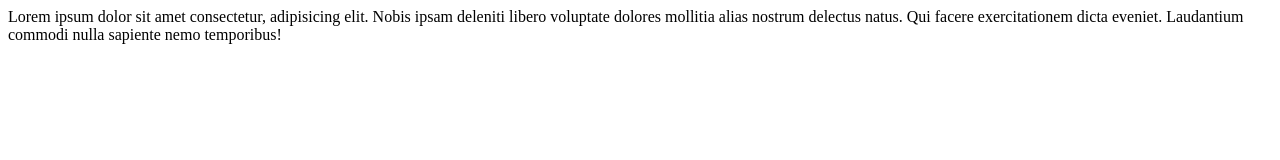
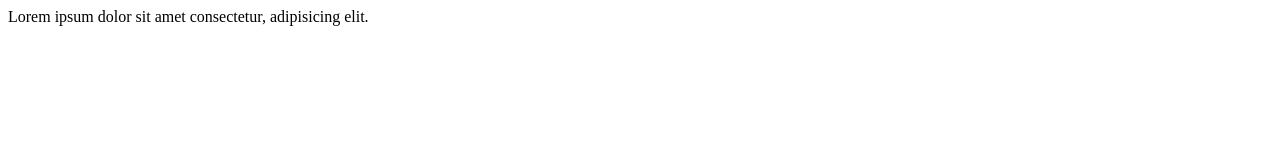
Before and after one commit to Goowwwwww/Gggggg, a plain HTML site: page index.html in a window 1280 px wide. Drawn offline with Linux system fonts and the light colour scheme.

Commit message:
removed few lines

```diff
--- a/index.html
+++ b/index.html
@@ -7,8 +7,6 @@
 </head>
 <body>
     Lorem ipsum dolor sit amet consectetur, adipisicing elit.
-    Nobis ipsam deleniti libero voluptate dolores mollitia alias nostrum delectus natus.
-    Qui facere exercitationem dicta eveniet.
-    Laudantium commodi nulla sapiente nemo temporibus!
+
 </body>
 </html>
```
